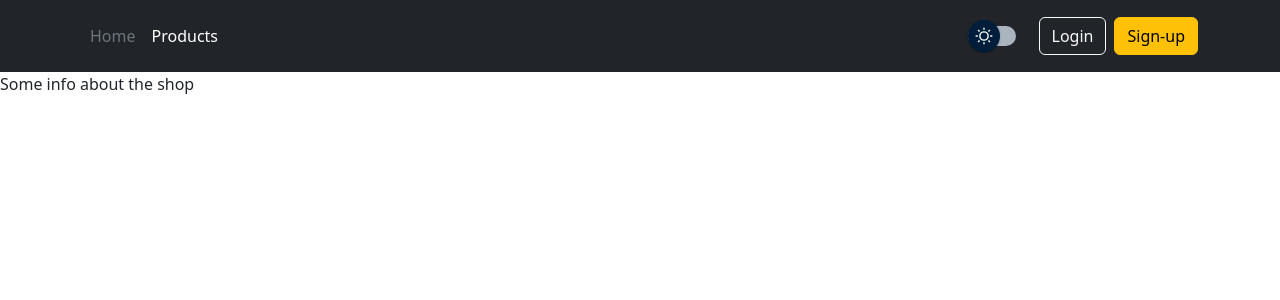
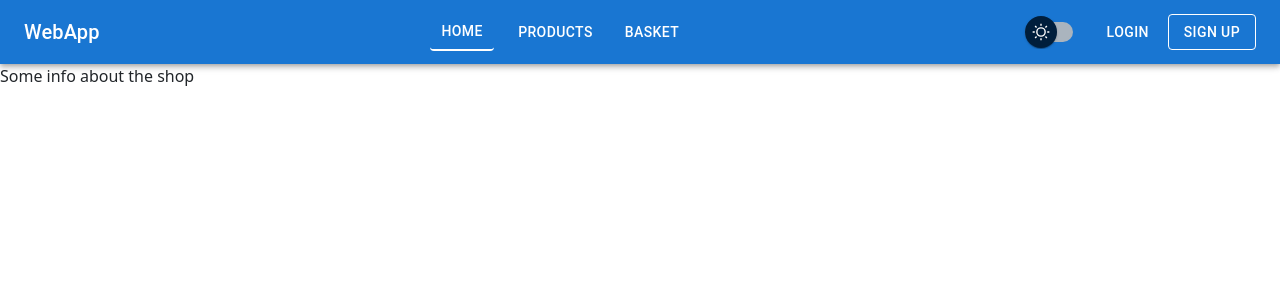
Before and after one commit to ErikLs1/JS_TS_VUE_REACT, a Next.js app in the folder iism_front/: page / in a window 1280 px wide. Shown: the top 300 px of the page. Built offline with nearby package versions, Linux system fonts and the light colour scheme.

Commit message:
create nicer header

```diff
--- a/iism_front/src/Components/Header.tsx
+++ b/iism_front/src/Components/Header.tsx
@@ -4,11 +4,12 @@ import Link from "next/link";
 import React, {useContext, useState} from "react";
 import { AccountContext } from "@/Context/AccountContext";
 import { ThemeSwitch } from "@/Components/ThemeSwitch";
-import { useRouter } from "next/navigation";
+import {usePathname, useRouter} from "next/navigation";
 import {AccountService} from "@/Services/AccountService";
 import {LogoutRequest} from "@/Types/Requests/LogoutRequest";
 import AccountBoxIcon from '@mui/icons-material/AccountBox';
-import {Badge, IconButton} from "@mui/material";
+import ExitToAppIcon from '@mui/icons-material/ExitToApp';
+import {AppBar, Badge, Box, Button, IconButton, Toolbar, Typography} from "@mui/material";
 import {pink} from "@mui/material/colors";
 import {useCart} from "@/Context/CartContext";
 import ShoppingCartIcon from '@mui/icons-material/ShoppingCart';
@@ -17,6 +18,7 @@ export default function Header(){
 	const { accountInfo, setAccountInfo } = useContext(AccountContext);
 	const [darkMode, setDarkMode] = useState(false);
 	const router = useRouter();
+	const pathname = usePathname();
 	const accountService = new AccountService();
 	const { items } = useCart();
 
@@ -42,54 +44,156 @@ export default function Header(){
 		}
 	}
 
+	const navItems: { label: string; href: string }[] = [
+		{ label: "Home", href: "/" },
+		{ label: "Products", href: "/shopProducts" },
+		{ label: "Basket", href: "/shopBasket" },
+	];
+
+	if (accountInfo?.role === "manager" && accountInfo?.jwt) {
+		navItems.push(
+			{ label: "Category", href: "/category" },
+			{ label: "Warehouse", href: "/warehouse" },
+			{ label: "Market", href: "/supplyMarket" },
+			{ label: "Orders", href: "/manageOrders" }
+		);
+	}
+
 	const handleThemeSwitch = (e: React.ChangeEvent<HTMLInputElement>) => {
 		setDarkMode(e.target.checked);
 		// TODO: Later
 	};
 
 	return (
-		<>
-			<header className="p-3 text-bg-dark">
-				<div className="container">
-					<div className="d-flex flex-wrap align-items-center justify-content-center justify-content-lg-start">
+		// <>
+		// 	<header className="p-3 text-bg-dark">
+		// 		<div className="container">
+		// 			<div className="d-flex flex-wrap align-items-center justify-content-center justify-content-lg-start">
+		//
+		// 				<ul className="nav col-12 col-lg-auto me-lg-auto mb-2 justify-content-center mb-md-0">
+		// 					<li><Link href="/" className="nav-link px-2 text-secondary">Home</Link></li>
+		// 					<li><Link href="/shopProducts" className="nav-link px-2 text-white">Products</Link></li>
+		// 					{accountInfo?.role === "manager" && accountInfo?.jwt && (
+		// 						<>
+		// 							<li><Link href="/category" className="nav-link px-2 text-white">Category</Link></li>
+		// 							<li><Link href="/warehouse" className="nav-link px-2 text-white">Warehouse</Link></li>
+		// 							<li><Link href="/supplyMarket" className="nav-link px-2 text-white">Market</Link></li>
+		// 							<li><Link href="/orderManagement" className="nav-link px-2 text-white">Order Managements</Link></li>
+		// 						</>
+		// 					)}
+		// 				</ul>
+		//
+		// 				<div className="text-end">
+		// 					<ThemeSwitch checked={darkMode} onChange={handleThemeSwitch} className="me-3" />
+		// 					{accountInfo?.jwt ? (
+		// 						<>
+		// 							<button className="btn btn-outline-light me-2" onClick={handleLogout}>Logout</button>
+		// 							<Link href="/profile">
+		// 								<IconButton><AccountBoxIcon sx={{ color: pink[500] }} /></IconButton>
+		// 							</Link>
+		// 							<IconButton color="inherit" onClick={() => router.push('/shopBasket')}>
+		// 								<Badge badgeContent={items.reduce((sum, i) => sum + i.quantity, 0)} color="secondary">
+		// 									<ShoppingCartIcon sx={{ color: '#fff' }} />
+		// 								</Badge>
+		// 							</IconButton>
+		// 						</>
+		// 					) : (
+		// 						<>
+		// 							<Link href="/login" className="btn btn-outline-light me-2">Login</Link>
+		// 							<Link href="/register" className="btn btn-warning">Sign-up</Link>
+		// 						</>
+		// 					)}
+		// 				</div>
+		// 			</div>
+		// 		</div>
+		// 	</header>
+		// </>
+		<AppBar position="static" color={darkMode ? "default" : "primary"}>
+			<Toolbar>
+				<Typography
+					variant="h6"
+					sx={{ flexGrow: 1, cursor: "pointer" }}
+					onClick={() => router.push("/")}
+				>
+					WebApp
+				</Typography>
 
-						<ul className="nav col-12 col-lg-auto me-lg-auto mb-2 justify-content-center mb-md-0">
-							<li><Link href="/" className="nav-link px-2 text-secondary">Home</Link></li>
-							<li><Link href="/shopProducts" className="nav-link px-2 text-white">Products</Link></li>
-							{accountInfo?.role === "manager" && accountInfo?.jwt && (
-								<>
-									<li><Link href="/category" className="nav-link px-2 text-white">Category</Link></li>
-									<li><Link href="/warehouse" className="nav-link px-2 text-white">Warehouse</Link></li>
-									<li><Link href="/supplyMarket" className="nav-link px-2 text-white">Market</Link></li>
-									<li><Link href="/orderManagement" className="nav-link px-2 text-white">Order Managements</Link></li>
-								</>
-							)}
-						</ul>
+				{/* Navigation Links */}
+				<Box sx={{ display: "flex", alignItems: "center" }}>
+					{navItems.map((item) => (
+						<Button
+							key={item.href}
+							component={Link}
+							href={item.href}
+							color="inherit"
+							sx={{
+								mx: 1,
+								borderBottom:
+									pathname === item.href ? "2px solid white" : "none",
+							}}
+						>
+							{item.label}
+						</Button>
+					))}
+				</Box>
 
-						<div className="text-end">
-							<ThemeSwitch checked={darkMode} onChange={handleThemeSwitch} className="me-3" />
+				{/* Spacer */}
+				<Box sx={{ flexGrow: 1 }} />
+
+				{/* Actions */}
+				<Box sx={{ display: "flex", alignItems: "center" }}>
+					<ThemeSwitch checked={darkMode} onChange={handleThemeSwitch} sx={{ mr: 2 }} />
+
 					{accountInfo?.jwt ? (
 						<>
-									<button className="btn btn-outline-light me-2" onClick={handleLogout}>Logout</button>
-									<Link href="/profile">
-										<IconButton><AccountBoxIcon sx={{ color: pink[500] }} /></IconButton>
-									</Link>
-									<IconButton color="inherit" onClick={() => router.push('/shopBasket')}>
-										<Badge badgeContent={items.reduce((sum, i) => sum + i.quantity, 0)} color="secondary">
-											<ShoppingCartIcon sx={{ color: '#fff' }} />
+							<IconButton color="inherit" onClick={handleLogout} sx={{ mr: 1 }}>
+								<ExitToAppIcon />
+							</IconButton>
+
+							<IconButton
+								component={Link}
+								href="/profile"
+								color="inherit"
+								sx={{ mr: 1 }}
+							>
+								<AccountBoxIcon sx={{ color: pink[500] }} />
+							</IconButton>
+
+							<IconButton
+								component={Link}
+								href="/shopBasket"
+								color="inherit"
+							>
+								<Badge
+									badgeContent={items.reduce((sum, i) => sum + i.quantity, 0)}
+									color="secondary"
+								>
+									<ShoppingCartIcon />
 								</Badge>
 							</IconButton>
 						</>
 					) : (
 						<>
-									<Link href="/login" className="btn btn-outline-light me-2">Login</Link>
-									<Link href="/register" className="btn btn-warning">Sign-up</Link>
+							<Button
+								component={Link}
+								href="/login"
+								color="inherit"
+								sx={{ mr: 1 }}
+							>
+								Login
+							</Button>
+							<Button
+								component={Link}
+								href="/register"
+								variant="outlined"
+								color="inherit"
+							>
+								Sign Up
+							</Button>
 						</>
 					)}
-						</div>
-					</div>
-				</div>
-			</header>
-		</>
+				</Box>
+			</Toolbar>
+		</AppBar>
 	)
 }
```
Lines whose indentation alone changed are shown as unchanged.
